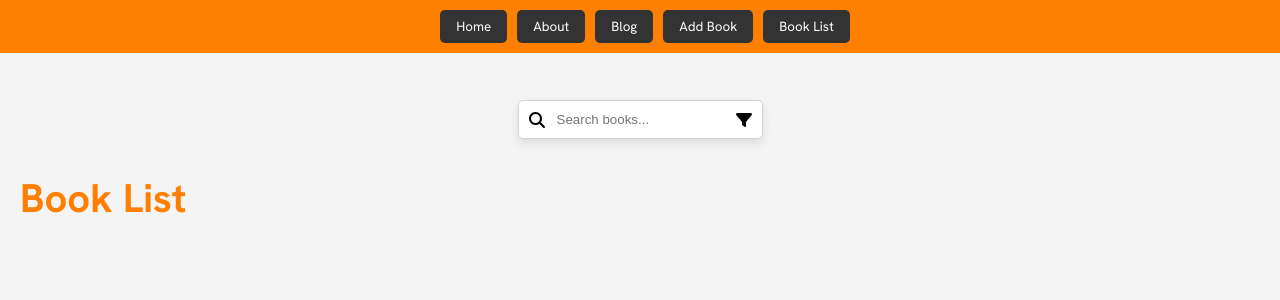
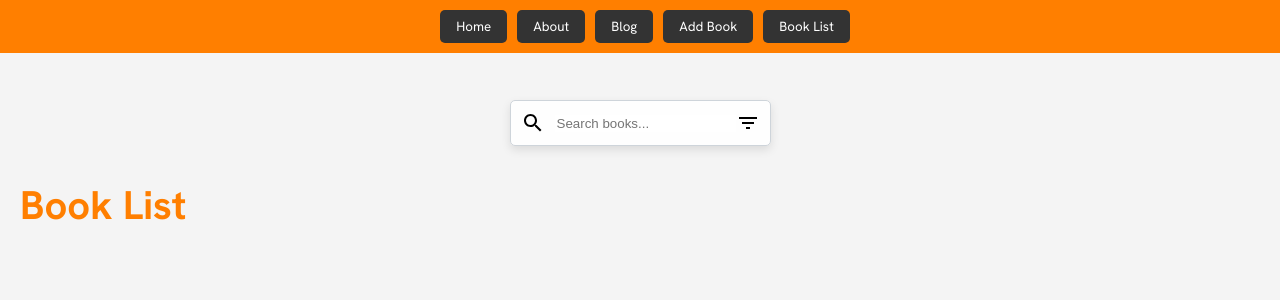
Before and after one commit to prabhu-ji/Mini-Library-Practical-Project, a React (Create React App) app: page / in a window 1280 px wide. Both pictures are taken after a click on the button "Book List". Shown: the top 300 px of the page. Built offline with nearby package versions, Linux system fonts and the light colour scheme.

Commit message:
Update BookList.js

```diff
--- a/src/components/BookList.js
+++ b/src/components/BookList.js
@@ -1,6 +1,6 @@
 import React, { useState, useEffect } from 'react';
-import { FontAwesomeIcon } from '@fortawesome/react-fontawesome';
-import { faSearch, faFilter } from '@fortawesome/free-solid-svg-icons';
+import SearchIcon from '@mui/icons-material/Search';
+import FilterListIcon from '@mui/icons-material/FilterList';
 
 function BookList({ books, handleIssue, handleReturn, handleDelete, handleFilterChange }) {
   const [searchQuery, setSearchQuery] = useState('');
@@ -56,7 +56,7 @@ function BookList({ books, handleIssue, handleReturn, handleDelete, handleFilter
   return (
     <div className="booklist-container">
       <div className="search-bar">
-        <FontAwesomeIcon icon={faSearch} className="search-icon" />
+        <SearchIcon className="search-icon" />
         <input
           type="text"
           value={searchQuery}
@@ -64,8 +64,7 @@ function BookList({ books, handleIssue, handleReturn, handleDelete, handleFilter
           placeholder="Search books..."
           className="search-input"
         />
-        <FontAwesomeIcon
-          icon={faFilter}
+        <FilterListIcon
           className="filter-icon"
           onClick={() => setShowFilter(!showFilter)}
         />
```
